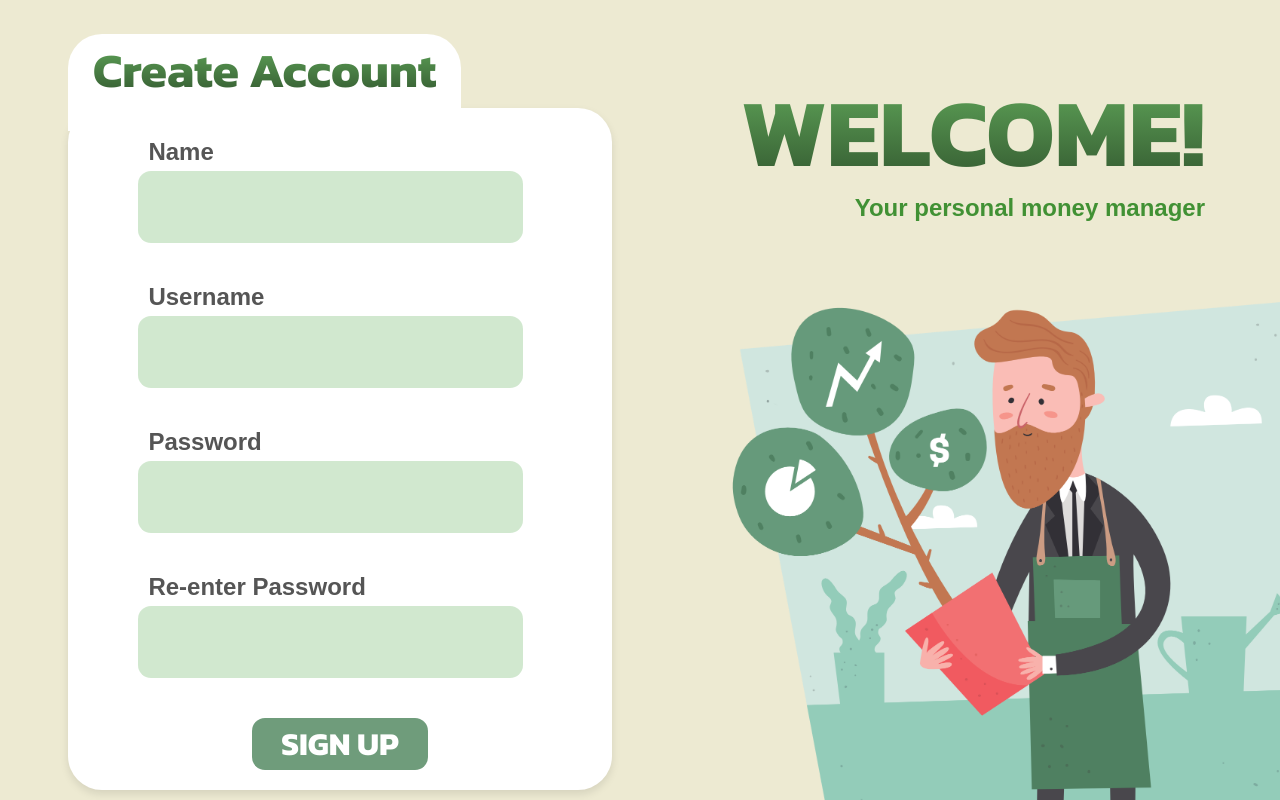
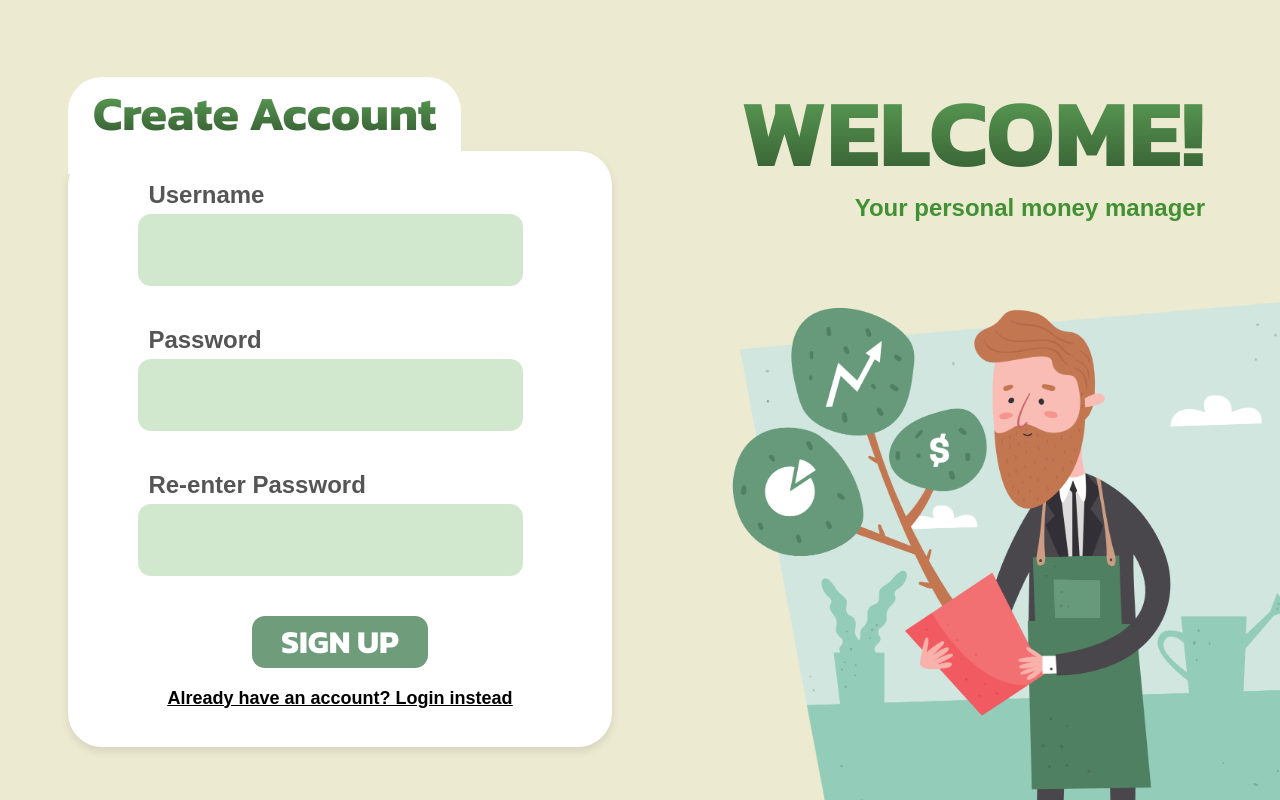
Before and after one commit to azizamcool/yayasan-expense-manager, a React (Vite) app: page /signup in a window 1280 px wide. Built offline with nearby package versions, Linux system fonts and the light colour scheme; a web font is replaced by a local one.

Commit message:
chores:
- add alert if username / password is wrong
- delete name field in sign up page

```diff
--- a/src/pages/SignUpPage/SignUpPage.jsx
+++ b/src/pages/SignUpPage/SignUpPage.jsx
@@ -1,4 +1,5 @@
 import { useState } from "react";
+import { Link } from "react-router-dom";
 
 import './SignUpPage.css';
 import welcomeGuy from '../../assets/welcome-guy.png';
@@ -8,7 +9,6 @@
 
 const SignUpPage = () => {
 
-    const [name, setName] = useState('');
     const [username, setUsername] = useState('');
     const [password, setPassword] = useState('');
     const [rePassword, setRePassword] = useState('');
@@ -45,15 +45,6 @@
                     <div className="login-box login-box-signup">
                         <form onSubmit={handleSubmit}>
                             <div className="input-group">
-                                <label htmlFor="name">Name</label>
-                                <input
-                                    type="text"
-                                    id="name"
-                                    value={name}
-                                    onChange={(e) => setName(e.target.value)}
-                                />
-                            </div>
-                            <div className="input-group">
                                 <label htmlFor="username">Username</label>
                                 <input
                                     type="text"
@@ -82,6 +73,10 @@
                             </div>
                             <button type="submit" className="login-button">SIGN UP</button>
                         </form>
+
+                        <div className="login-box-footer">
+                            <Link to='/'><p>Already have an account? Login instead</p></Link>
+                        </div>
                     </div>
                 </div>
             </div>
--- a/src/pages/SingInPage/SignInPage.jsx
+++ b/src/pages/SingInPage/SignInPage.jsx
@@ -11,7 +11,6 @@
 
     const [username, setUsername] = useState('');
     const [password, setPassword] = useState('');
-    const [rememberMe, setRememberMe] = useState(false);
 
     const handleSubmit = async (e) => {
         e.preventDefault();
@@ -27,6 +26,7 @@
             console.log("response: ", response);
         } catch(error) {
             console.error(error);
+            return alert("Invalid username or password!");
         }
     };
 
```
